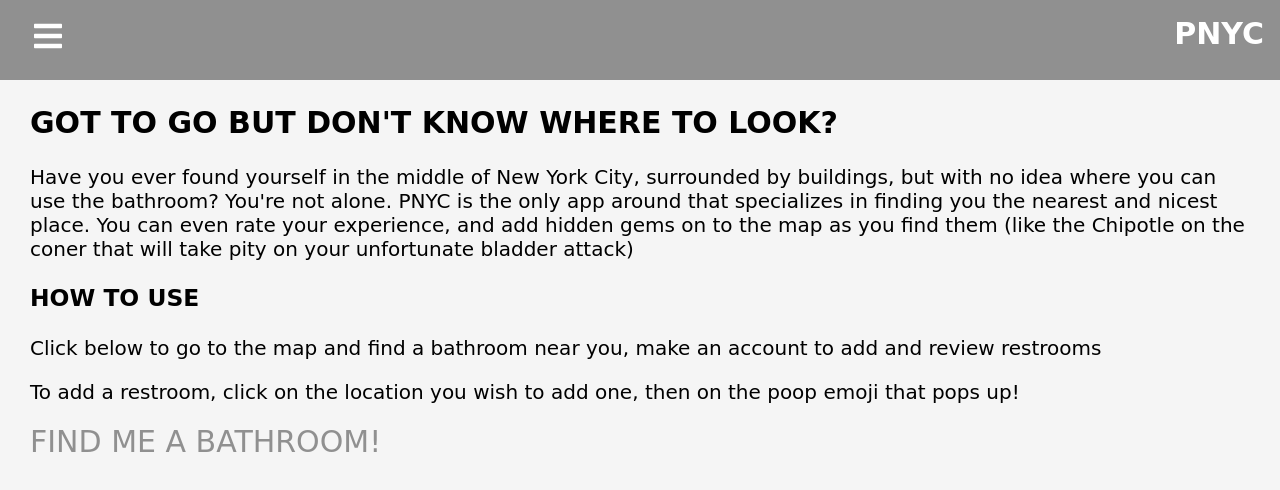
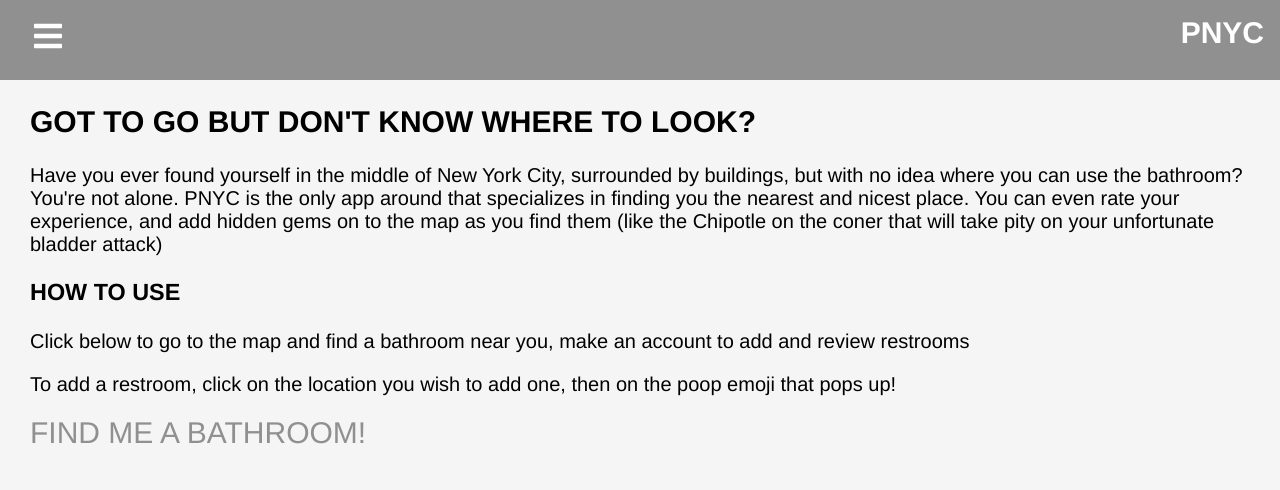
Before and after one commit to flitterio/PNYC-Client, a React (Create React App) app: page / in a window 1280 px wide. Shown: the top 490 px of the page. Built offline with nearby package versions, Linux system fonts and the light colour scheme; no server answers.

Commit message:
small fixes

```diff
--- a/src/App.css
+++ b/src/App.css
@@ -3,7 +3,7 @@ html{
 }
 
 .App{
-    font-family: "Comic Sans MS", "Comic Sans", cursive;
+    font-family: "Helvetica", "sans-serif";
 }
 
 
--- a/src/SignIn/SignIn.js
+++ b/src/SignIn/SignIn.js
@@ -26,12 +26,13 @@ class SignIn extends Component {
 
     handleSigninSuccess = () => {
         const { location, history } = this.props
-        // const destination = (location.state || {})
-        // .from || '/map'
-        const {bathroom_id = 'map'} = location.state.redirectUrl
-        console.log('redirectUrl', bathroom_id)
-        console.log('props', this.props)
-        history.push(`/${bathroom_id}`)
+        const destination = (location.state || {})
+        .from || '/map'
+        history.push(destination)
+        // const {bathroom_id = 'map'} = location.state.redirectUrl
+        // console.log('redirectUrl', bathroom_id)
+        // console.log('props', this.props)
+        // history.push(`/${bathroom_id}`)
         // window.location.reload()
       }
 
```
